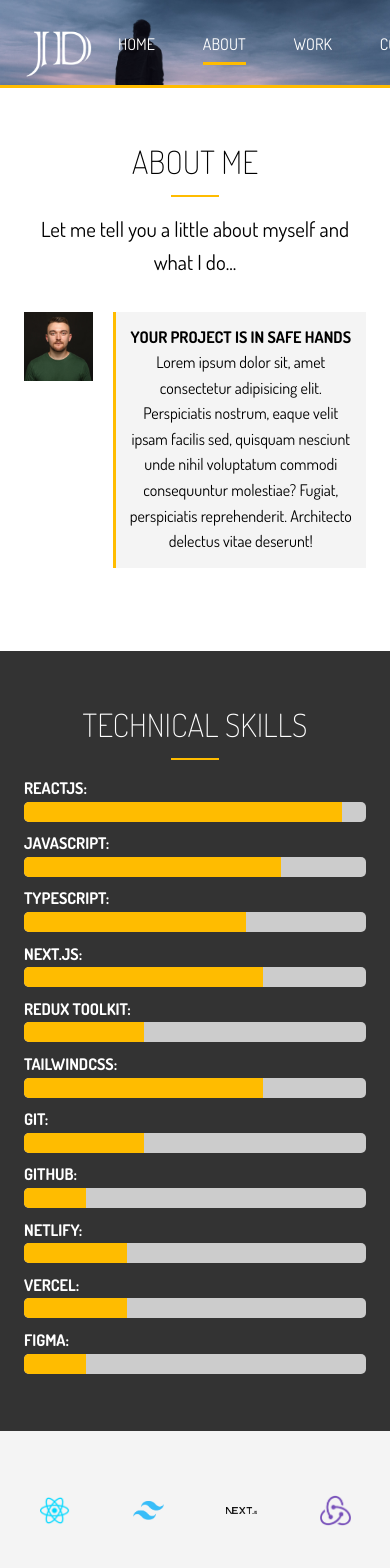
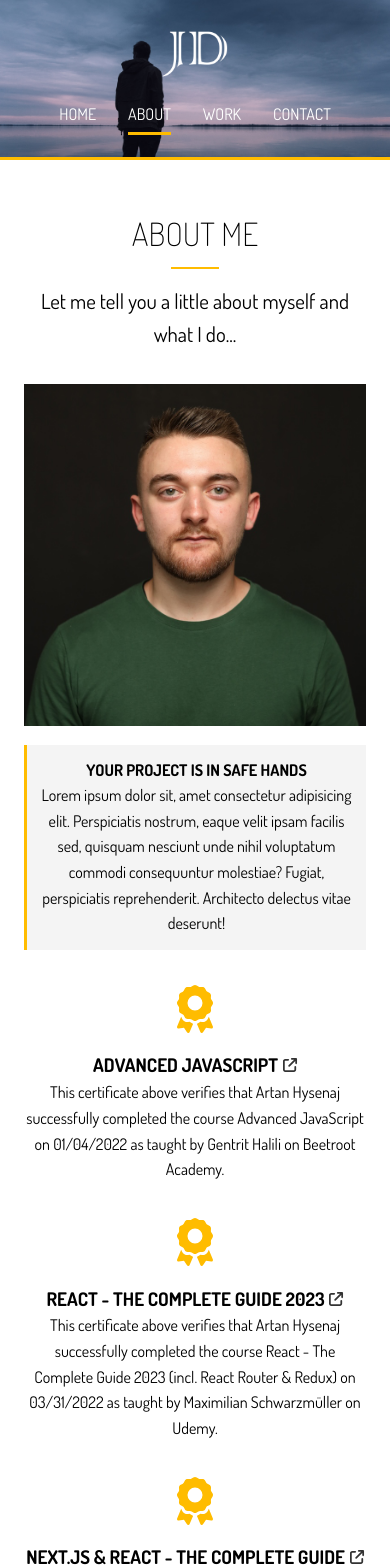
Before and after one commit to Artan-Hysenaj/portfolio, a Next.js app: page /about in a window 390 px wide. Shown: the top 1568 px of the page. Built offline with nearby package versions, Linux system fonts and the light colour scheme.

Commit message:
refactor: add content in all pages

```diff
--- a/src/components/bio/Bio.tsx
+++ b/src/components/bio/Bio.tsx
@@ -1,14 +1,15 @@
 import { Award } from '@/types';
+import { faAward, faExternalLink } from '@fortawesome/free-solid-svg-icons';
+import { FontAwesomeIcon } from '@fortawesome/react-fontawesome';
 import Image from 'next/image';
 
 export type BioProps = {
   awards: Award[];
 };
 
-// eslint-disable-next-line no-unused-vars
 const Bio: React.FC<BioProps> = ({ awards }) => {
   return (
-    <section id="about-a" className="text-center py-3">
+    <section className="about-a text-center py-3">
       <div className="container">
         <h2 className="section-title">About Me</h2>
         <div className="bottom-line"></div>
@@ -19,9 +20,9 @@ const Bio: React.FC<BioProps> = ({ awards }) => {
         <div className="about-info">
           <Image
             src="/about.jpg"
-            alt=""
-            width="400"
-            height="400"
+            alt="Profile picture"
+            width={400}
+            height={400}
             className="bio-image"
           />
           <div className="bio bg-light">
@@ -35,14 +36,22 @@ const Bio: React.FC<BioProps> = ({ awards }) => {
             </p>
           </div>
 
-          {/* // TODO: decide what to show for the awards */}
-          {/* {awards.map((award) => (
-          <div key={award.id} className={`award-${award.id}`}>
-            <i className="fas fa-award fa-3x"></i>
-            <h3>{award.title}</h3>
-            <p>{award.content}</p>
-          </div>
-        ))} */}
+          {awards.map((award) => (
+            <div key={award.id} className={`award-${award.id}`}>
+              <FontAwesomeIcon icon={faAward} className="fas fa-3x" />
+              <h3>
+                {award.title}
+                <a href={award.src} target="_blank" rel="noreferrer">
+                  <FontAwesomeIcon
+                    icon={faExternalLink}
+                    size="xs"
+                    className="award-links"
+                  />
+                </a>
+              </h3>
+              <p>{award.content}</p>
+            </div>
+          ))}
         </div>
       </div>
     </section>
--- a/src/components/logos/Logos.tsx
+++ b/src/components/logos/Logos.tsx
@@ -7,7 +7,7 @@ export type LogosProps = {
 
 const Logos: React.FC<LogosProps> = ({ data }) => {
   return (
-    <section id="about-c" className="py-4 bg-light">
+    <section className="about-c py-4 bg-light">
       <div className="container">
         <div className="about-logos">
           {data.map((logo) => (
--- a/src/components/navigation/footer/Footer.tsx
+++ b/src/components/navigation/footer/Footer.tsx
@@ -10,7 +10,7 @@ export type FooterProps = React.ComponentPropsWithoutRef<'footer'>;
 const Footer: React.FC<FooterProps> = ({ ...footerProps }) => {
   return (
     <footer {...footerProps} className="footer">
-      <div className="container footer-content">
+      <div className="footer-content container">
         <p>Copyright &copy; 2023. All Rights Reserved</p>
         <div className="social">
           <a
--- a/src/components/progress/ProgressBars.tsx
+++ b/src/components/progress/ProgressBars.tsx
@@ -7,7 +7,7 @@ export type ProgressBarsProps = {
 
 const ProgressBars: React.FC<ProgressBarsProps> = ({ data }) => {
   return (
-    <section id="about-b" className="bg-dark py-3">
+    <section className="about-b bg-dark py-3">
       <div className="container">
         <h2 className="section-title">Technical Skills</h2>
         <div className="bottom-line"></div>
--- a/src/components/testimonials/Testimonials.tsx
+++ b/src/components/testimonials/Testimonials.tsx
@@ -7,7 +7,7 @@ export type TestimonialsProps = {
 
 const Testimonials: React.FC<TestimonialsProps> = ({ data }) => {
   return (
-    <section id="about-d" className="py-4">
+    <section className="about-d py-4">
       <div className="container">
         <h2 className="section-title">Testimonials</h2>
         <div className="bottom-line"></div>
--- a/src/dummy-data/awards.ts
+++ b/src/dummy-data/awards.ts
@@ -3,20 +3,26 @@ import { Award } from '@/types';
 export const awards: Award[] = [
   {
     id: 1,
-    title: 'Award One',
-    content:
-      'Lorem ipsum dolor sit amet consectetur adipisicing elit. Ducimus, magni!',
+    title: 'Advanced JavaScript',
+    src: 'https://lms.xk.beetroot.academy/diploma/ckvim6ow75sim0791gosc6pf3',
+    content: `This certificate above verifies that Artan Hysenaj successfully
+    completed the course Advanced JavaScript on 01/04/2022 as
+    taught by Gentrit Halili on Beetroot Academy.`,
   },
   {
     id: 2,
-    title: 'Award Two',
-    content:
-      'Lorem ipsum dolor sit amet consectetur adipisicing elit. Ducimus, magni!',
+    title: 'React - The Complete Guide 2023',
+    src: 'https://www.udemy.com/certificate/UC-bbfcdbde-0975-413e-8748-59d1a4ea4935/',
+    content: `This certificate above verifies that Artan Hysenaj successfully
+      completed the course React - The Complete Guide 2023 (incl. React Router & Redux)
+      on 03/31/2022 as taught by Maximilian Schwarzmüller on Udemy.`,
   },
   {
     id: 3,
-    title: 'Award Three',
-    content:
-      'Lorem ipsum dolor sit amet consectetur adipisicing elit. Ducimus, magni!',
+    title: 'Next.js & React - The Complete Guide',
+    src: 'https://www.udemy.com/certificate/UC-d9c6291f-64f5-4a81-8c99-96041b5aad09/',
+    content: `This certificate above verifies that Artan Hysenaj successfully completed the course Next.js
+        & React - The Complete Guide (incl. Two Paths!) on 08/11/2023 as
+        taught by Maximilian Schwarzmüller on Udemy.`,
   },
 ];
--- a/src/pages/work/index.tsx
+++ b/src/pages/work/index.tsx
@@ -5,7 +5,7 @@ import { NextPageWithLayout } from '../page';
 
 const Work: NextPageWithLayout = () => {
   return (
-    <section id="work-a" className="text-center py-3">
+    <section className="text-center py-3">
       <div className="container">
         <h2 className="section-title">My Work</h2>
         <div className="bottom-line"></div>
--- a/src/styles/_media.scss
+++ b/src/styles/_media.scss
@@ -0,0 +1,173 @@
+// Tablets & Smaller
+@media (max-width: 800px) {
+  .header-home {
+    height: 30rem;
+
+    .header-content {
+      padding-top: 5rem;
+    }
+  }
+}
+
+// Smartphones
+@media (max-width: 500px) {
+  .main-nav {
+    flex-direction: column;
+    align-items: center;
+
+    li {
+      padding: 1rem;
+    }
+  }
+
+  .header {
+    &-home {
+      height: 10rem;
+      border-bottom: 3px solid $main-color;
+      background-position: 20% 30%;
+
+      .header-content {
+        display: none;
+      }
+    }
+
+    &-inner {
+      height: 10rem;
+    }
+  }
+
+  // Stack Grid Columns
+  .specializations .specials,
+  .stats,
+  .processes .process,
+  .about-d .testimonials,
+  .contact-b .contact-info,
+  .items {
+    grid-template-columns: 1fr;
+  }
+
+  // Home
+  .specializations .specials div {
+    border-bottom: 1px $light-color solid;
+    padding-bottom: 1rem;
+
+    &:last-child {
+      border: none;
+      padding-bottom: 0;
+    }
+  }
+
+  .stats div {
+    padding: 2rem 0 1rem 0;
+  }
+
+  // About
+  .about {
+    &-a {
+      .about-info {
+        grid-template-areas:
+          'bioimage'
+          'bio'
+          'aw1'
+          'aw2'
+          'aw3';
+      }
+      .bio-image {
+        width: 100%;
+        height: auto;
+      }
+    }
+
+    &-c {
+      .about-logos {
+        // display: none;
+        grid-gap: 1rem;
+        img {
+          width: 100%;
+          height: auto;
+        }
+      }
+    }
+
+    &-d {
+      .testimonials div {
+        border-bottom: 1px $light-color solid;
+        padding-bottom: 0.3rem;
+        margin-bottom: 0.5rem;
+
+        &:last-child {
+          border: none;
+          padding-bottom: 0;
+        }
+      }
+    }
+  }
+
+  // Contact
+  .contact {
+    &-a {
+      form {
+        padding-top: 0.1rem;
+      }
+      .text-fields {
+        grid-template-areas:
+          'name'
+          'subject'
+          'email'
+          'phone'
+          'message'
+          'recaptcha';
+      }
+    }
+
+    &-b {
+      div {
+        margin-bottom: 1rem;
+        padding-bottom: 1rem;
+        border-bottom: 1px #555 solid;
+
+        &:last-child {
+          border: none;
+          margin-bottom: 0;
+          padding-bottom: 0;
+        }
+      }
+    }
+
+    &-c {
+      h1 {
+        font-size: 2rem;
+      }
+    }
+  }
+
+  // Footer
+  .footer {
+    height: 7rem;
+
+    &-content {
+      flex-direction: column;
+      padding: 1rem;
+      height: 7rem;
+    }
+  }
+}
+
+// Landscape
+@media (max-height: 580px) {
+  .header-home {
+    .header-content {
+      padding-top: 3rem;
+    }
+  }
+}
+
+@media (max-height: 330px) {
+  .header-home {
+    .header-content {
+      h1 {
+        font-size: 2rem;
+      }
+    }
+  }
+}
--- a/src/styles/globals.scss
+++ b/src/styles/globals.scss
@@ -185,7 +185,7 @@ img {
 }
 
 // About Sections
-#about {
+.about {
   // About A
   &-a {
     .about-info {
@@ -200,8 +200,9 @@ img {
     // Grid Area
     .bio-image {
       grid-area: bioimage;
-      width: 100%;
+      width: 80%;
       height: auto;
+      margin-left: auto;
     }
 
     .bio {
@@ -227,6 +228,15 @@ img {
     .award-3 .fas {
       color: $main-color;
       margin: 1rem;
+    }
+
+    .award-links {
+      margin-left: 0.3rem;
+      cursor: pointer;
+      transition: opacity 0.1s;
+      &:hover {
+        opacity: 0.7;
+      }
     }
   }
   // About B
@@ -291,7 +301,7 @@ img {
 }
 
 // Contact Page
-#contact {
+.contact {
   &-a {
     .text-fields {
       display: grid;
@@ -326,7 +336,7 @@ img {
 
       .recaptcha-container {
         grid-area: recaptcha;
-
+        min-height: 60px;
         div {
           margin: auto;
         }
@@ -369,17 +379,18 @@ img {
   .social .fab {
     margin-right: 1rem;
     color: white;
-
     border: 2px #fff solid;
     border-radius: 50%;
-    padding: 0.5rem;
     height: 20px;
     width: 20px;
     line-height: 20px;
     text-align: center;
+    padding: 0.5rem;
 
     &:hover {
       background-color: $main-color;
     }
   }
 }
+
+@import 'media';
--- a/src/types.ts
+++ b/src/types.ts
@@ -22,6 +22,7 @@ export type Award = {
   id: number;
   title: string;
   content: string;
+  src: string;
 };
 
 export type Progress = {
```
Also changed, not shown: src/pages/contact/index.tsx (+7 -5 lines).
